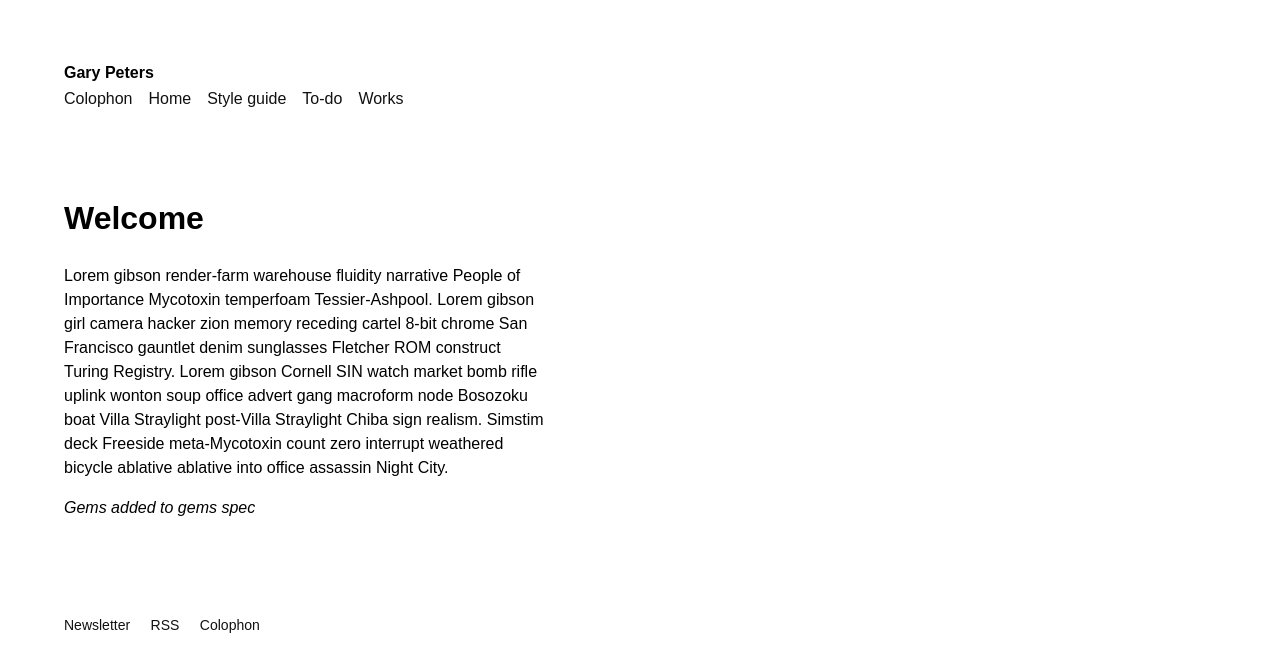
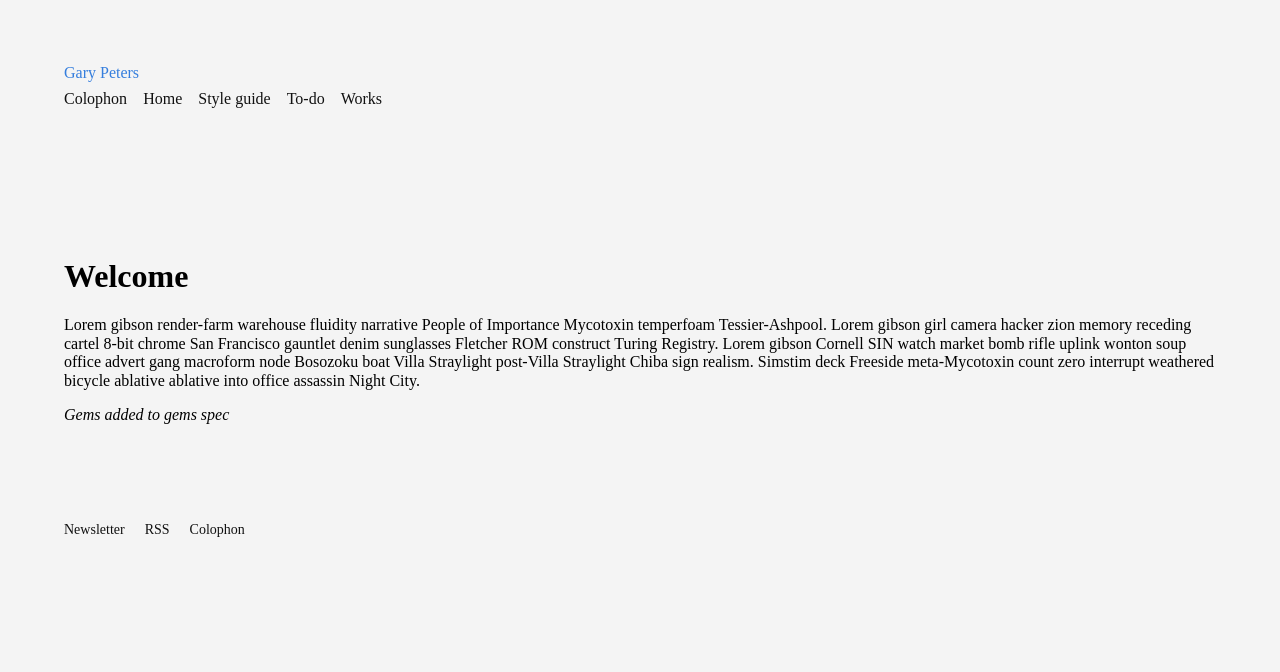
Before and after one commit to thealmostdaily/supernormai-theme, a Jekyll site: the page built from index.md, in a window 1280 px wide. Shown: the top 672 px of the page. Built offline with Jekyll 4.4.1, drawn with Linux system fonts in a browser that asks for light colours.

Commit message:
Style tweaks

```diff
--- a/_includes/navigation.html
+++ b/_includes/navigation.html
@@ -2,7 +2,7 @@
 
   {%- assign default_paths = site.pages | map: "path" -%}
      {%- assign page_paths = site.header_pages | default: default_paths -%}
-  <a class="black link hover-blue b f6 f5-ns dib mr3 mb2" title="Home" rel="author" href="{{ "/" | relative_url }}">{{ site.title | escape }}</a>
+  <a class="blue link hover-black f6 f5-ns dib mr3 mb2" title="Home" rel="author" href="{{ "/" | relative_url }}">{{ site.title | escape }}</a>
 <br>
   {%- for path in page_paths -%}
     {%- assign my_page = site.pages | where: "path", path | first -%}
--- a/_layouts/default.html
+++ b/_layouts/default.html
@@ -3,14 +3,16 @@
 
   {%- include head.html -%}
 
-<body class="system-sans-serif">
+<body class="UntitledSansTest bg-near-white">
 
     {%- include navigation.html -%}
 
-        <main class="pl3 pb3 pl5-ns pb5-ns measure-wide lh-copy" aria-label="Content">
-          <article>
+        <main class="pa3 pa5-ns pb5-ns" aria-label="Content">
+
+
             {{ content }}
-          </article>
+
+
         </main>
 
 
```
